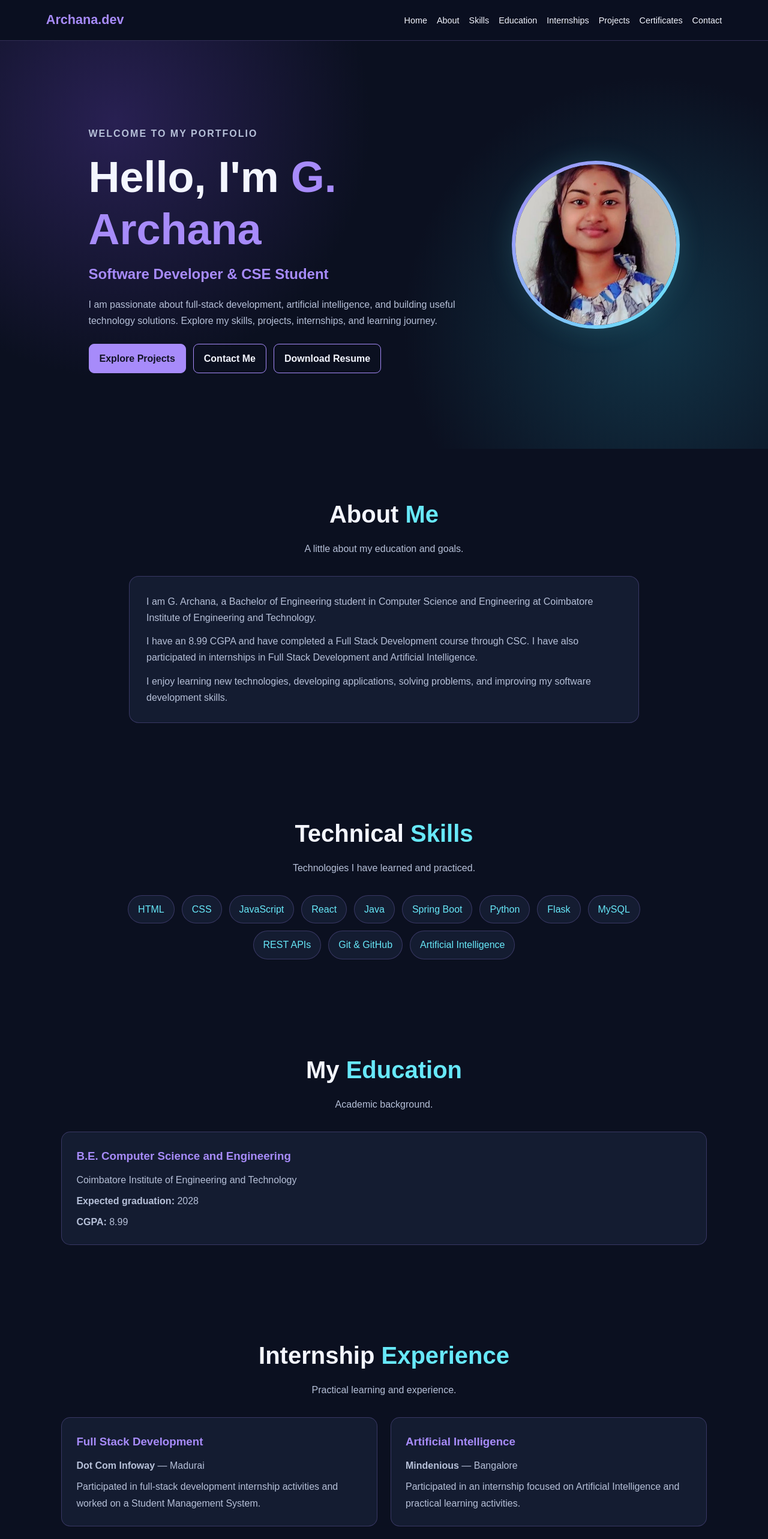
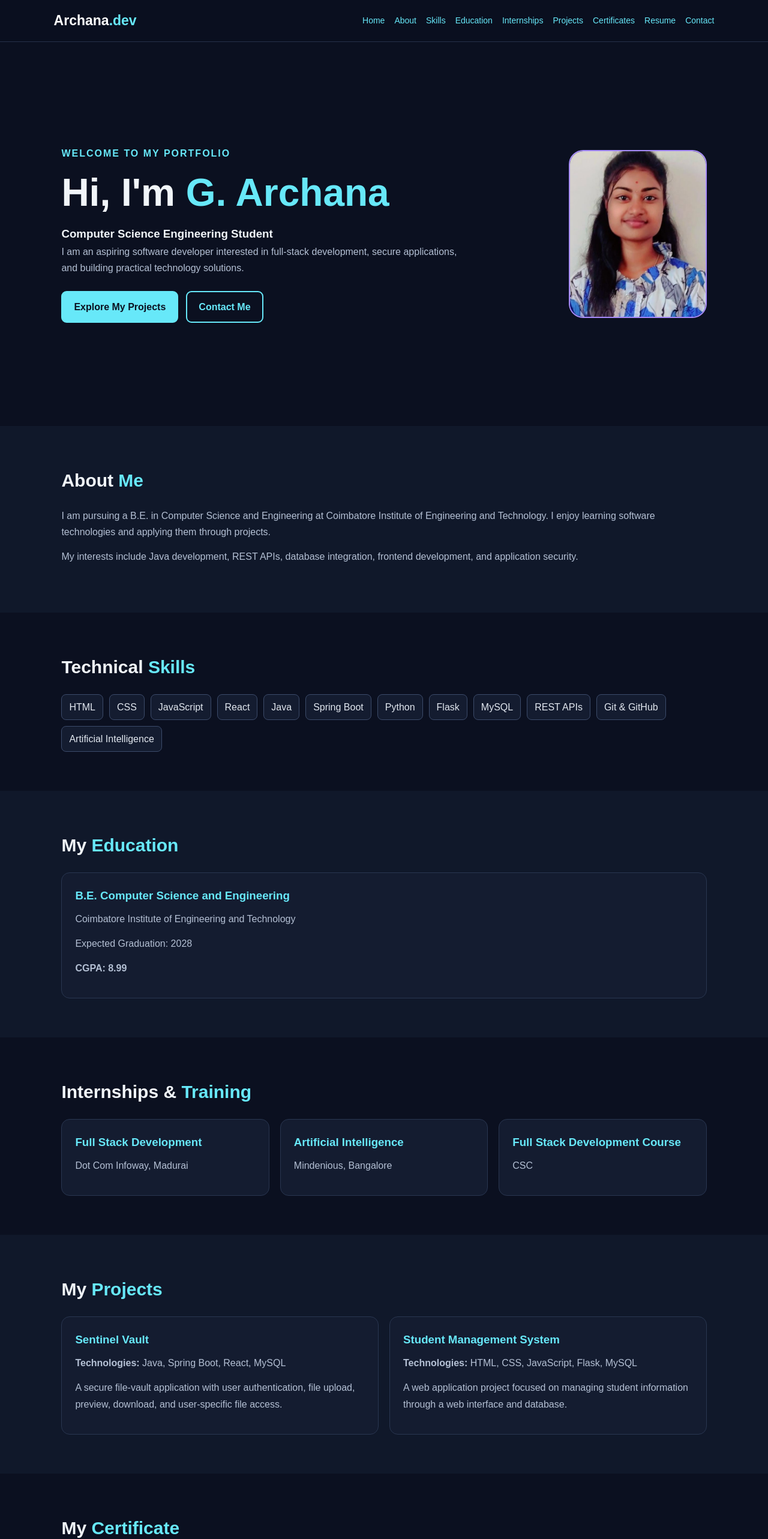
Before and after one commit to archanagciet-dotcom/archana-portfolio, a plain HTML site: page index.html in a window 1280 px wide. Shown: the top 2565 px of the page at 60% size. Drawn offline with Linux system fonts and the light colour scheme.

Commit message:
Update index.html

```diff
--- a/index.html
+++ b/index.html
@@ -4,19 +4,17 @@
 <head>
   <meta charset="UTF-8">
   <meta name="viewport" content="width=device-width, initial-scale=1.0">
-  <meta name="description" content="G. Archana's portfolio - Computer Science Engineering student and software developer.">
-  <title>G. Archana | Software Developer Portfolio</title>
+  <meta name="description" content="G. Archana - Computer Science Engineering student and aspiring software developer.">
+  <title>Archana G | Software Developer</title>
 
   <style>
     :root {
       --bg: #0b1020;
-      --card: #141c31;
-      --card-hover: #1b2741;
-      --text: #f4f6ff;
-      --muted: #b6c0d8;
+      --panel: #141c30;
+      --text: #f1f5f9;
+      --muted: #b4c0d4;
+      --accent: #67e8f9;
       --purple: #a78bfa;
-      --cyan: #67e8f9;
-      --border: rgba(167, 139, 250, .25);
     }
 
     * {
@@ -27,290 +25,198 @@
     }
 
     body {
-      font-family: Arial, Helvetica, sans-serif;
       background: var(--bg);
       color: var(--text);
+      font-family: Arial, Helvetica, sans-serif;
       line-height: 1.7;
     }
 
     a {
-      color: var(--cyan);
+      color: var(--accent);
       text-decoration: none;
     }
 
     a:hover {
-      color: var(--purple);
+      color: white;
     }
 
     header {
       position: sticky;
       top: 0;
       z-index: 10;
-      padding: 15px 6%;
-      background: rgba(11, 16, 32, .97);
-      border-bottom: 1px solid var(--border);
+      background: #0b1020f2;
+      border-bottom: 1px solid #263149;
+      padding: 15px 7%;
     }
 
     nav {
       display: flex;
       justify-content: space-between;
       align-items: center;
-      gap: 15px;
       flex-wrap: wrap;
+      gap: 14px;
     }
 
     .logo {
-      font-size: 1.35rem;
+      font-size: 23px;
       font-weight: bold;
-      color: var(--purple);
+      color: white;
     }
 
-    nav ul {
-      display: flex;
-      gap: 16px;
-      flex-wrap: wrap;
-      list-style: none;
+    .logo span {
+      color: var(--accent);
     }
 
-    nav ul a {
-      color: var(--text);
-      font-size: .9rem;
-    }
-
-    nav ul a:hover {
-      color: var(--cyan);
+    .nav-links {
+      display: flex;
+      flex-wrap: wrap;
+      gap: 16px;
+      font-size: 14px;
     }
 
     section {
-      padding: 75px 8%;
+      padding: 65px 8%;
       scroll-margin-top: 75px;
     }
 
     .hero {
-      min-height: 85vh;
+      min-height: 80vh;
       display: flex;
       align-items: center;
-      justify-content: center;
-      gap: 55px;
-      flex-wrap: wrap;
-      background:
-        radial-gradient(circle at 15% 20%, #282052 0, transparent 35%),
-        radial-gradient(circle at 85% 70%, #123447 0, transparent 35%);
+      justify-content: space-between;
+      gap: 35px;
     }
 
     .hero-content {
-      flex: 1 1 340px;
-      max-width: 650px;
+      max-width: 680px;
     }
 
     .eyebrow {
-      color: var(--cyan);
+      color: var(--accent);
       font-weight: bold;
       letter-spacing: 2px;
       text-transform: uppercase;
     }
 
     h1 {
-      font-size: clamp(2.6rem, 6vw, 4.5rem);
+      font-size: clamp(38px, 6vw, 64px);
       line-height: 1.2;
-      margin: 12px 0;
+      margin: 14px 0;
     }
 
-    h1 span,
-    .highlight {
-      color: var(--purple);
+    h1 span, h2 span {
+      color: var(--accent);
     }
 
-    .hero-content p {
-      margin: 16px 0;
-      color: var(--muted);
+    h2 {
+      font-size: 30px;
+      margin-bottom: 20px;
     }
 
-    .profile-frame {
-      width: 280px;
-      height: 280px;
-      flex: 0 1 280px;
-      padding: 6px;
-      border-radius: 50%;
-      background: linear-gradient(135deg, var(--purple), var(--cyan));
-      box-shadow: 0 0 45px rgba(103, 232, 249, .15);
+    p {
+      color: var(--muted);
+      margin-bottom: 14px;
     }
 
-    .profile-photo {
-      display: block;
-      width: 100%;
-      height: 100%;
+    .hero-photo {
+      width: 230px;
+      height: 280px;
       object-fit: cover;
-      border-radius: 50%;
-      background: var(--card);
+      border-radius: 24px;
+      border: 2px solid var(--purple);
+      background: var(--panel);
     }
 
     .buttons {
       display: flex;
-      gap: 12px;
       flex-wrap: wrap;
+      gap: 13px;
       margin-top: 25px;
     }
 
     .btn {
       display: inline-block;
-      padding: 10px 17px;
-      border: 1px solid var(--purple);
+      padding: 11px 19px;
       border-radius: 9px;
+      background: var(--accent);
+      color: #0b1020;
       font-weight: bold;
-      transition: .2s;
-    }
-
-    .btn-primary {
-      color: #111326;
-      background: var(--purple);
-    }
-
-    .btn-secondary {
-      color: var(--text);
+      border: 2px solid var(--accent);
+      cursor: pointer;
     }
 
     .btn:hover {
-      transform: translateY(-2px);
-      opacity: .88;
+      background: transparent;
+      color: var(--accent);
     }
 
-    .section-title {
-      text-align: center;
-      font-size: clamp(1.8rem, 4vw, 2.5rem);
-      margin-bottom: 10px;
+    .btn-outline {
+      background: transparent;
+      color: var(--accent);
     }
 
-    .section-title span {
-      color: var(--cyan);
-    }
-
-    .section-intro {
-      max-width: 700px;
-      margin: 0 auto 32px;
-      text-align: center;
-      color: var(--muted);
-    }
-
-    .about-box {
-      max-width: 850px;
-      margin: auto;
-      padding: 28px;
-      background: var(--card);
-      border: 1px solid var(--border);
-      border-radius: 16px;
-      color: var(--muted);
-    }
-
-    .about-box p + p {
-      margin-top: 12px;
+    .section-alt {
+      background: #10182a;
     }
 
     .grid {
       display: grid;
-      grid-template-columns: repeat(auto-fit, minmax(230px, 1fr));
-      gap: 22px;
-      max-width: 1100px;
-      margin: auto;
+      grid-template-columns: repeat(auto-fit, minmax(220px, 1fr));
+      gap: 18px;
     }
 
     .card {
-      padding: 24px;
-      background: var(--card);
-      border: 1px solid var(--border);
-      border-radius: 15px;
-      transition: .2s;
-    }
-
-    .card:hover {
-      transform: translateY(-4px);
-      background: var(--card-hover);
-      border-color: var(--cyan);
+      background: var(--panel);
+      border: 1px solid #293650;
+      border-radius: 14px;
+      padding: 22px;
+      overflow-wrap: anywhere;
     }
 
     .card h3 {
-      color: var(--purple);
-      margin-bottom: 10px;
+      color: var(--accent);
+      margin-bottom: 9px;
     }
 
-    .card p,
-    .card li {
-      color: var(--muted);
+    .tags {
+      display: flex;
+      flex-wrap: wrap;
+      gap: 10px;
     }
 
-    .card p + p {
-      margin-top: 8px;
+    .tag {
+      padding: 7px 12px;
+      border: 1px solid #3c4b6a;
+      background: var(--panel);
+      border-radius: 8px;
+      color: #e2e8f0;
     }
 
-    .skills {
-      display: flex;
-      flex-wrap: wrap;
-      justify-content: center;
-      gap: 12px;
-      max-width: 900px;
-      margin: auto;
+    .resume-card {
+      border: 1px solid var(--purple);
+      background: var(--panel);
+      border-radius: 16px;
+      padding: 28px;
+      max-width: 650px;
     }
 
-    .skill {
-      padding: 9px 16px;
-      color: var(--cyan);
-      background: var(--card);
-      border: 1px solid var(--border);
-      border-radius: 24px;
+    .resume-card .btn {
+      margin-top: 10px;
     }
 
-    .certificate-card {
-      max-width: 760px;
-      margin: auto;
-      overflow: hidden;
-      background: var(--card);
-      border: 1px solid var(--border);
-      border-radius: 16px;
-    }
-
-    .certificate-image {
-      display: block;
+    .certificate {
       width: 100%;
-      max-height: 520px;
-      object-fit: contain;
-      background: white;
-    }
-
-    .certificate-info {
-      padding: 24px;
-    }
-
-    .certificate-info h3 {
-      color: var(--purple);
-      margin-bottom: 8px;
-    }
-
-    .certificate-info p {
-      color: var(--muted);
-      margin-bottom: 15px;
-    }
-
-    .contact-card {
-      max-width: 700px;
-      margin: auto;
-      padding: 32px;
-      text-align: center;
-      background: var(--card);
-      border: 1px solid var(--border);
-      border-radius: 16px;
-    }
-
-    .contact-card p {
-      color: var(--muted);
+      max-width: 500px;
+      border-radius: 10px;
+      border: 1px solid #3c4b6a;
       margin: 12px 0;
-      overflow-wrap: anywhere;
     }
 
     footer {
-      padding: 25px 8%;
+      padding: 25px;
       text-align: center;
+      border-top: 1px solid #263149;
       color: var(--muted);
-      border-top: 1px solid var(--border);
     }
 
     @media (max-width: 700px) {
@@ -318,32 +224,23 @@
         padding: 14px 5%;
       }
 
-      nav {
-        justify-content: center;
+      .hero {
+        flex-direction: column-reverse;
+        align-items: flex-start;
+        padding-top: 45px;
       }
 
-      nav ul {
-        justify-content: center;
-        gap: 11px;
+      .hero-photo {
+        width: 170px;
+        height: 190px;
       }
 
       section {
-        padding: 55px 6%;
+        padding: 48px 6%;
       }
 
-      .hero {
-        text-align: center;
-        gap: 28px;
-      }
-
-      .profile-frame {
-        width: 210px;
-        height: 210px;
-        flex-basis: 210px;
-      }
-
-      .buttons {
-        justify-content: center;
+      .nav-links {
+        gap: 10px;
       }
     }
   </style>
@@ -352,212 +249,207 @@
 <body>
   <header>
     <nav>
-      <a class="logo" href="#home">Archana.dev</a>
-      <ul>
-        <li><a href="#home">Home</a></li>
-        <li><a href="#about">About</a></li>
-        <li><a href="#skills">Skills</a></li>
-        <li><a href="#education">Education</a></li>
-        <li><a href="#internships">Internships</a></li>
-        <li><a href="#projects">Projects</a></li>
-        <li><a href="#certificates">Certificates</a></li>
-        <li><a href="#contact">Contact</a></li>
-      </ul>
+      <a href="#home" class="logo">Archana<span>.dev</span></a>
+
+      <div class="nav-links">
+        <a href="#home">Home</a>
+        <a href="#about">About</a>
+        <a href="#skills">Skills</a>
+        <a href="#education">Education</a>
+        <a href="#internships">Internships</a>
+        <a href="#projects">Projects</a>
+        <a href="#certificates">Certificates</a>
+        <a href="#resume">Resume</a>
+        <a href="#contact">Contact</a>
+      </div>
     </nav>
   </header>
 
   <main>
     <section class="hero" id="home">
       <div class="hero-content">
-        <p class="eyebrow">Welcome to my portfolio</p>
-        <h1>Hello, I'm <span>G. Archana</span></h1>
-        <h2 class="highlight">Software Developer & CSE Student</h2>
+        <div class="eyebrow">Welcome to my portfolio</div>
+        <h1>Hi, I'm <span>G. Archana</span></h1>
+        <h3>Computer Science Engineering Student</h3>
         <p>
-          I am passionate about full-stack development, artificial
-          intelligence, and building useful technology solutions.
-          Explore my skills, projects, internships, and learning journey.
+          I am an aspiring software developer interested in full-stack
+          development, secure applications, and building practical
+          technology solutions.
         </p>
 
         <div class="buttons">
-          <a class="btn btn-primary" href="#projects">Explore Projects</a>
-          <a class="btn btn-secondary" href="#contact">Contact Me</a>
-          <a class="btn btn-secondary" href="resume.pdf" download>
-            Download Resume
-          </a>
+          <a href="#projects" class="btn">Explore My Projects</a>
+          <a href="#contact" class="btn btn-outline">Contact Me</a>
         </div>
       </div>
 
-      <div class="profile-frame">
-        <img src="profile.jpg" alt="G. Archana profile photo"
-             class="profile-photo">
+      <!-- Upload your photo as profile.jpg beside index.html -->
+      <img
+        src="profile.jpg"
+        alt="Archana's profile photo"
+        class="hero-photo"
+        onerror="this.style.display='none'"
+      >
+    </section>
+
+    <section class="section-alt" id="about">
+      <h2>About <span>Me</span></h2>
+      <p>
+        I am pursuing a B.E. in Computer Science and Engineering at
+        Coimbatore Institute of Engineering and Technology. I enjoy
+        learning software technologies and applying them through projects.
+      </p>
+      <p>
+        My interests include Java development, REST APIs, database
+        integration, frontend development, and application security.
+      </p>
+    </section>
+
+    <section id="skills">
+      <h2>Technical <span>Skills</span></h2>
+      <div class="tags">
+        <span class="tag">HTML</span>
+        <span class="tag">CSS</span>
+        <span class="tag">JavaScript</span>
+        <span class="tag">React</span>
+        <span class="tag">Java</span>
+        <span class="tag">Spring Boot</span>
+        <span class="tag">Python</span>
+        <span class="tag">Flask</span>
+        <span class="tag">MySQL</span>
+        <span class="tag">REST APIs</span>
+        <span class="tag">Git & GitHub</span>
+        <span class="tag">Artificial Intelligence</span>
       </div>
     </section>
 
-    <section id="about">
-      <h2 class="section-title">About <span>Me</span></h2>
-      <p class="section-intro">A little about my education and goals.</p>
-      <div class="about-box">
-        <p>
-          I am G. Archana, a Bachelor of Engineering student in
-          Computer Science and Engineering at Coimbatore Institute
-          of Engineering and Technology.
-        </p>
-        <p>
-          I have an 8.99 CGPA and have completed a Full Stack
-          Development course through CSC. I have also participated
-          in internships in Full Stack Development and Artificial Intelligence.
-        </p>
-        <p>
-          I enjoy learning new technologies, developing applications,
-          solving problems, and improving my software development skills.
-        </p>
-      </div>
-    </section>
-
-    <section id="skills">
-      <h2 class="section-title">Technical <span>Skills</span></h2>
-      <p class="section-intro">Technologies I have learned and practiced.</p>
-      <div class="skills">
-        <span class="skill">HTML</span>
-        <span class="skill">CSS</span>
-        <span class="skill">JavaScript</span>
-        <span class="skill">React</span>
-        <span class="skill">Java</span>
-        <span class="skill">Spring Boot</span>
-        <span class="skill">Python</span>
-        <span class="skill">Flask</span>
-        <span class="skill">MySQL</span>
-        <span class="skill">REST APIs</span>
-        <span class="skill">Git & GitHub</span>
-        <span class="skill">Artificial Intelligence</span>
-      </div>
-    </section>
-
-    <section id="education">
-      <h2 class="section-title">My <span>Education</span></h2>
-      <p class="section-intro">Academic background.</p>
-      <div class="grid">
-        <article class="card">
-          <h3>B.E. Computer Science and Engineering</h3>
-          <p>Coimbatore Institute of Engineering and Technology</p>
-          <p><strong>Expected graduation:</strong> 2028</p>
-          <p><strong>CGPA:</strong> 8.99</p>
-        </article>
+    <section class="section-alt" id="education">
+      <h2>My <span>Education</span></h2>
+      <div class="card">
+        <h3>B.E. Computer Science and Engineering</h3>
+        <p>Coimbatore Institute of Engineering and Technology</p>
+        <p>Expected Graduation: 2028</p>
+        <p><strong>CGPA: 8.99</strong></p>
       </div>
     </section>
 
     <section id="internships">
-      <h2 class="section-title">Internship <span>Experience</span></h2>
-      <p class="section-intro">Practical learning and experience.</p>
+      <h2>Internships & <span>Training</span></h2>
       <div class="grid">
-        <article class="card">
+        <div class="card">
           <h3>Full Stack Development</h3>
-          <p><strong>Dot Com Infoway</strong> — Madurai</p>
-          <p>
-            Participated in full-stack development internship activities
-            and worked on a Student Management System.
-          </p>
-        </article>
-
-        <article class="card">
+          <p>Dot Com Infoway, Madurai</p>
+        </div>
+        <div class="card">
           <h3>Artificial Intelligence</h3>
-          <p><strong>Mindenious</strong> — Bangalore</p>
-          <p>
-            Participated in an internship focused on Artificial
-            Intelligence and practical learning activities.
-          </p>
-        </article>
+          <p>Mindenious, Bangalore</p>
+        </div>
+        <div class="card">
+          <h3>Full Stack Development Course</h3>
+          <p>CSC</p>
+        </div>
       </div>
     </section>
 
-    <section id="projects">
-      <h2 class="section-title">My <span>Projects</span></h2>
-      <p class="section-intro">Selected software development projects.</p>
+    <section class="section-alt" id="projects">
+      <h2>My <span>Projects</span></h2>
       <div class="grid">
-        <article class="card">
+        <div class="card">
           <h3>Sentinel Vault</h3>
+          <p><strong>Technologies:</strong> Java, Spring Boot, React, MySQL</p>
           <p>
-            A secure file vault project featuring authentication,
-            user-specific file management, file upload, download,
-            and preview functionality.
+            A secure file-vault application with user authentication,
+            file upload, preview, download, and user-specific file access.
           </p>
-          <p class="highlight">Java · Spring Boot · React · MySQL</p>
-          <!-- Add your actual GitHub repository URL here when ready. -->
-        </article>
+        </div>
 
-        <article class="card">
+        <div class="card">
           <h3>Student Management System</h3>
+          <p><strong>Technologies:</strong> HTML, CSS, JavaScript, Flask, MySQL</p>
           <p>
-            A web-based application project focused on managing
-            student information using a Flask backend and MySQL database.
+            A web application project focused on managing student
+            information through a web interface and database.
           </p>
-          <p class="highlight">HTML · CSS · JavaScript · Flask · MySQL</p>
-          <!-- Add your actual project repository URL here when ready. -->
-        </article>
+        </div>
       </div>
     </section>
 
     <section id="certificates">
-      <h2 class="section-title">My <span>Certificates</span></h2>
-      <p class="section-intro">Course completion and learning achievements.</p>
-      <div class="certificate-card">
-        <img src="certificate.jpg"
-             alt="Full Stack Development course completion certificate"
-             class="certificate-image">
-        <div class="certificate-info">
-          <h3>Full Stack Development</h3>
-          <p>Course Completion Certificate — CSC</p>
-          <a class="btn btn-primary" href="certificate.jpg"
-             target="_blank" rel="noopener noreferrer">
-            View Certificate
+      <h2>My <span>Certificate</span></h2>
+      <div class="card">
+        <h3>Full Stack Development</h3>
+        <p>Course provider: CSC</p>
+
+        <!-- Upload your certificate as certificate.jpg beside index.html -->
+        <img
+          src="certificate.jpg"
+          alt="Full Stack Development certificate"
+          class="certificate"
+          onerror="this.style.display='none'"
+        >
+      </div>
+    </section>
+
+    <section class="section-alt" id="resume">
+      <h2>My <span>Resume</span></h2>
+      <div class="resume-card">
+        <h3>G. Archana — Software Developer Resume</h3>
+        <p>
+          View or download my résumé to learn more about my education,
+          technical skills, internships, and projects.
+        </p>
+
+        <!-- IMPORTANT: Upload resume.pdf into the same folder as index.html -->
+        <div class="buttons">
+          <a href="resume.pdf" class="btn" target="_blank" rel="noopener">
+            View Resume PDF
+          </a>
+
+          <a href="resume.pdf" class="btn btn-outline" download>
+            Download Resume
           </a>
         </div>
       </div>
     </section>
 
     <section id="contact">
-      <h2 class="section-title">Contact <span>Me</span></h2>
-      <p class="section-intro">
-        Feel free to connect about opportunities and collaboration.
-      </p>
-      <div class="contact-card">
-        <h3>Let's Connect!</h3>
-        <p>
-          Phone:
-          <a href="tel:6385766158">6385766158</a>
-        </p>
+      <h2>Contact <span>Me</span></h2>
+      <div class="card">
         <p>
           Email:
           <a href="mailto:archana.g.ciet@gmail.com">
             archana.g.ciet@gmail.com
           </a>
         </p>
+
+        <p>
+          Phone:
+          <a href="tel:6385766158">6385766158</a>
+        </p>
+
         <p>
           LinkedIn:
-          <a href="https://www.linkedin.com/in/archana-g-1119a0344"
-             target="_blank" rel="noopener noreferrer">
-            View my LinkedIn profile
-          </a>
+          <a
+            href="https://www.linkedin.com/in/archana-g-1119a0344"
+            target="_blank"
+            rel="noopener"
+          >Visit my LinkedIn profile</a>
         </p>
+
         <p>
           GitHub:
-          <a href="https://github.com/archanagciet-dotcom"
-             target="_blank" rel="noopener noreferrer">
-            Visit my GitHub
-          </a>
+          <a
+            href="https://github.com/archanagciet-dotcom"
+            target="_blank"
+            rel="noopener"
+          >Visit my GitHub profile</a>
         </p>
       </div>
     </section>
   </main>
 
   <footer>
-    <p>© <span id="year"></span> G. Archana. All rights reserved.</p>
-    <p>Designed and developed with care.</p>
+    <p>© 2026 G. Archana | Personal Portfolio</p>
   </footer>
-
-  <script>
-    document.getElementById("year").textContent =
-      new Date().getFullYear();
-  </script>
 </body>
 </html>
```
